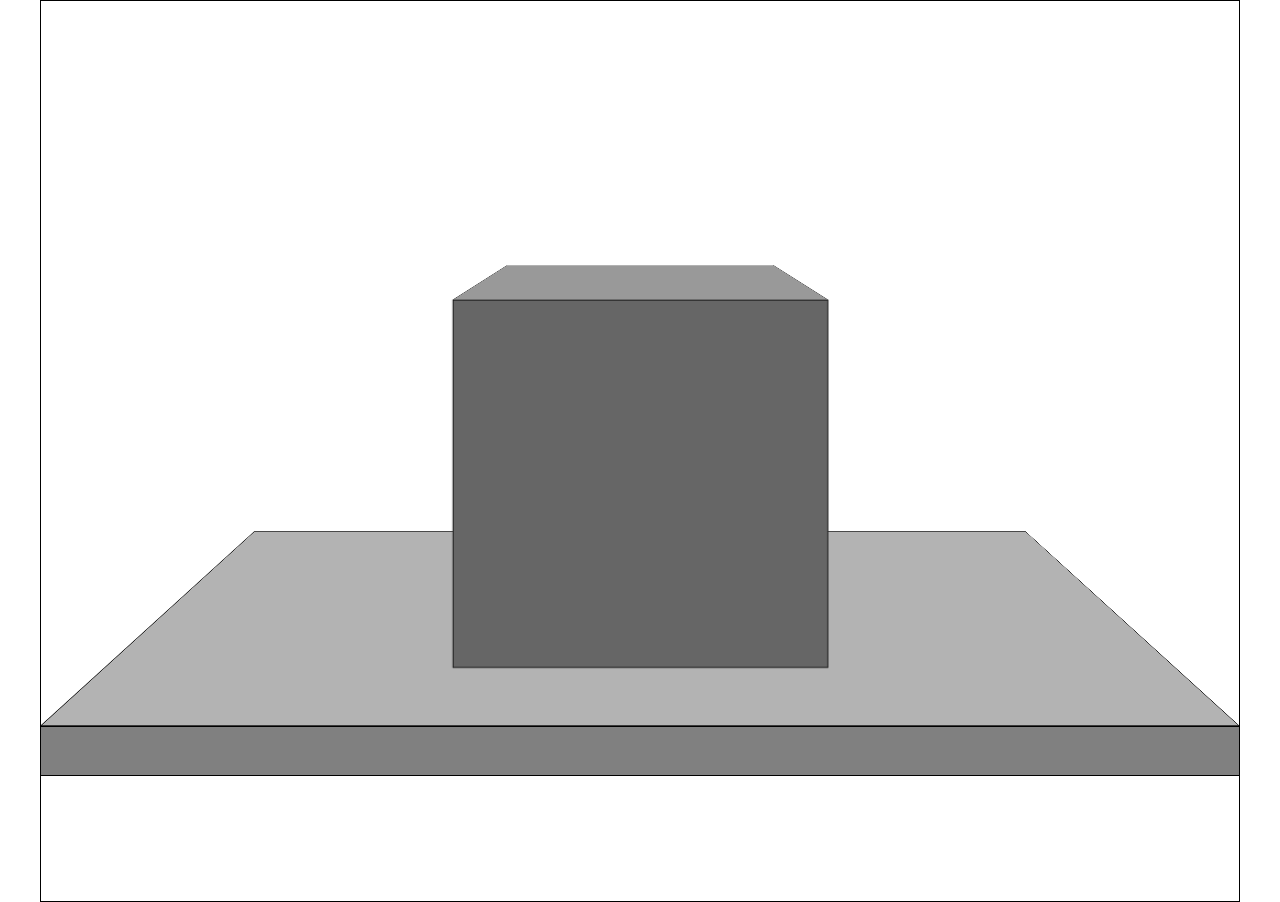
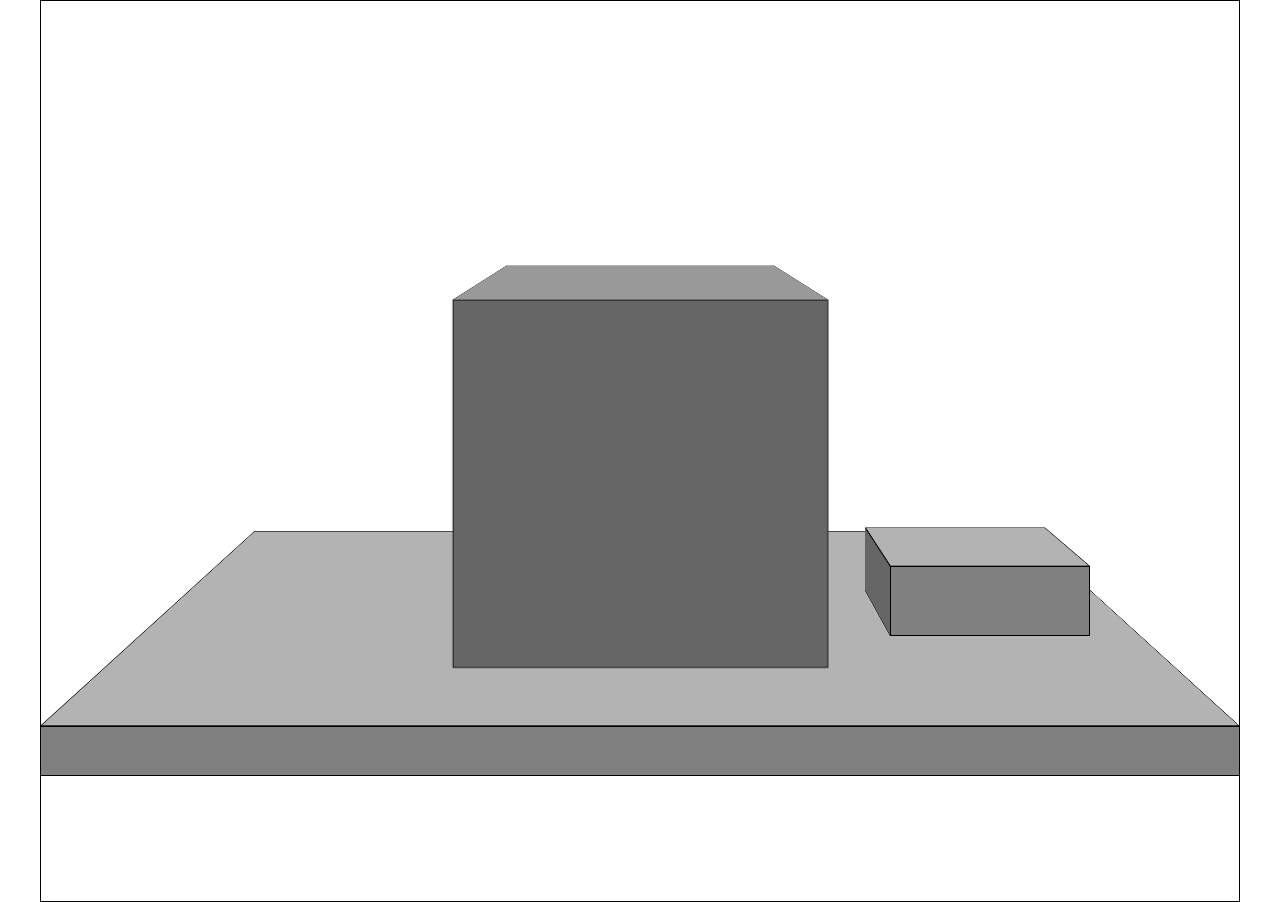
Before and after one commit to eric-j-owen/gamebar, a website: page src/index.html in a window 1280 px wide. Drawn offline with Linux system fonts and the light colour scheme.

Commit message:
adds basic shape of console

```diff
--- a/src/index.html
+++ b/src/index.html
@@ -19,6 +19,11 @@
           <div class="face top"></div>
           <div class="screen"></div>
         </div>
+        <div id="console">
+          <div class="face front"></div>
+          <div class="face top"></div>
+          <div class="face side"></div>
+        </div>
       </div>
     </div>
   </body>
--- a/src/styles/_index.css
+++ b/src/styles/_index.css
@@ -1,3 +1,4 @@
 @import url("./desk.css");
 @import url("./crt.css");
+@import url("./console.css");
 @import url("./global.css");
--- /dev/null
+++ b/src/styles/console.css
@@ -0,0 +1,46 @@
+#console {
+  --console-width: 200px;
+  --console-height: 70px;
+  --console-depth: 100px;
+
+  position: absolute;
+  width: var(--console-width);
+  height: var(--console-height);
+  transform: translateX(350px) translateY(150px);
+}
+
+#console .face {
+  --lightness: 0%;
+
+  background-color: hsl(0, 0%, var(--lightness));
+
+  position: absolute;
+  border: 1px solid black;
+  transform-style: preserve-3d;
+  width: var(--console-width);
+}
+
+#console .face.front {
+  --lightness: 50%;
+
+  height: var(--console-height);
+}
+
+#console .face.top {
+  --lightness: 70%;
+
+  height: var(--console-depth);
+  bottom: 100%;
+  transform-origin: bottom;
+  transform: rotateX(90deg);
+}
+
+#console .face.side {
+  --lightness: 40%;
+
+  right: 100%;
+  height: var(--console-height);
+  width: var(--console-depth);
+  transform-origin: right;
+  transform: rotateY(-90deg);
+}
--- a/src/styles/global.css
+++ b/src/styles/global.css
@@ -20,7 +20,7 @@
 }
 
 #scene {
-  /* position: relative; */
+  position: relative;
   perspective: 900px;
   perspective-origin: 50% 20%;
   aspect-ratio: 4/3;
@@ -30,6 +30,7 @@
 }
 
 #desk,
-#crt {
+#crt,
+#console {
   transform-style: preserve-3d;
 }
```
